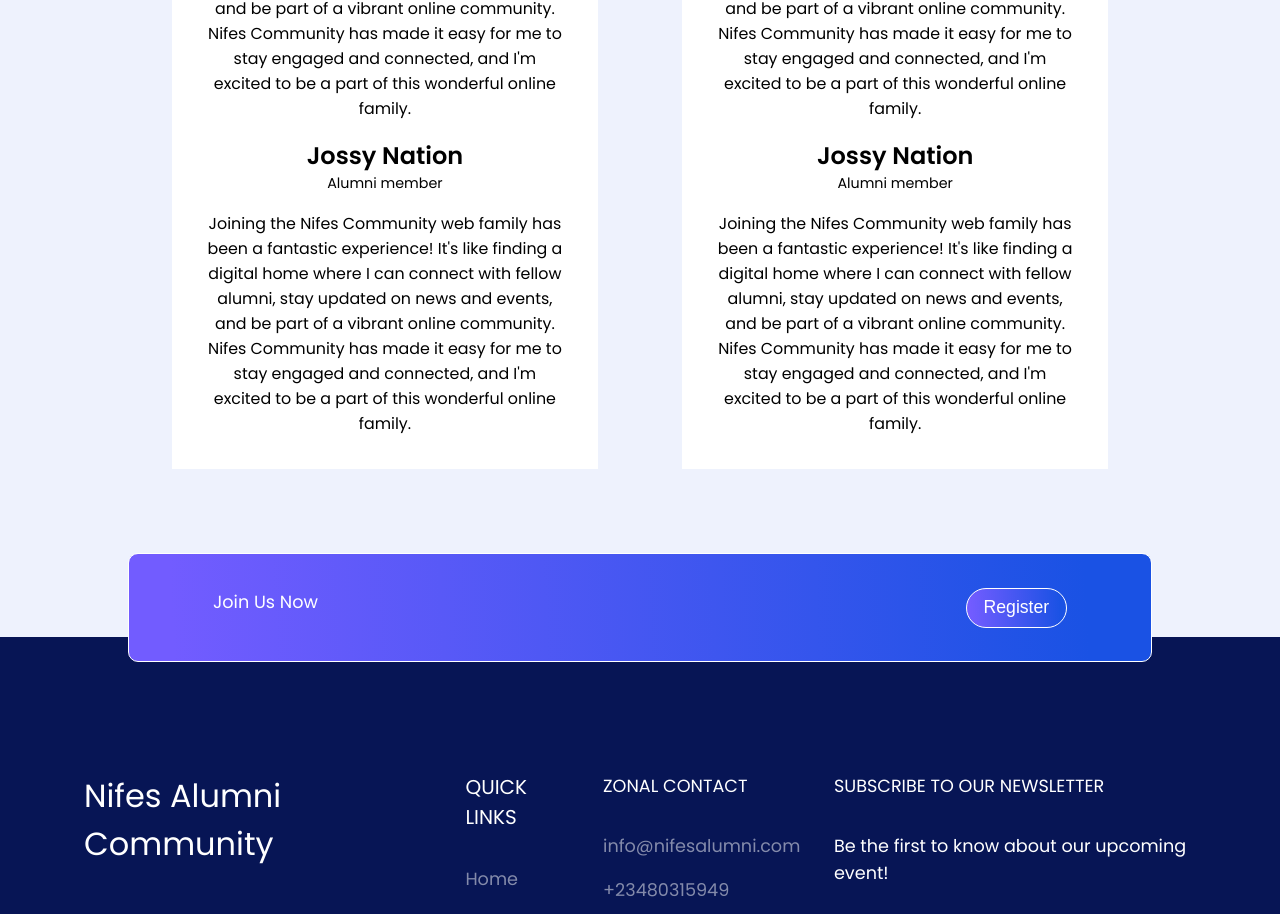
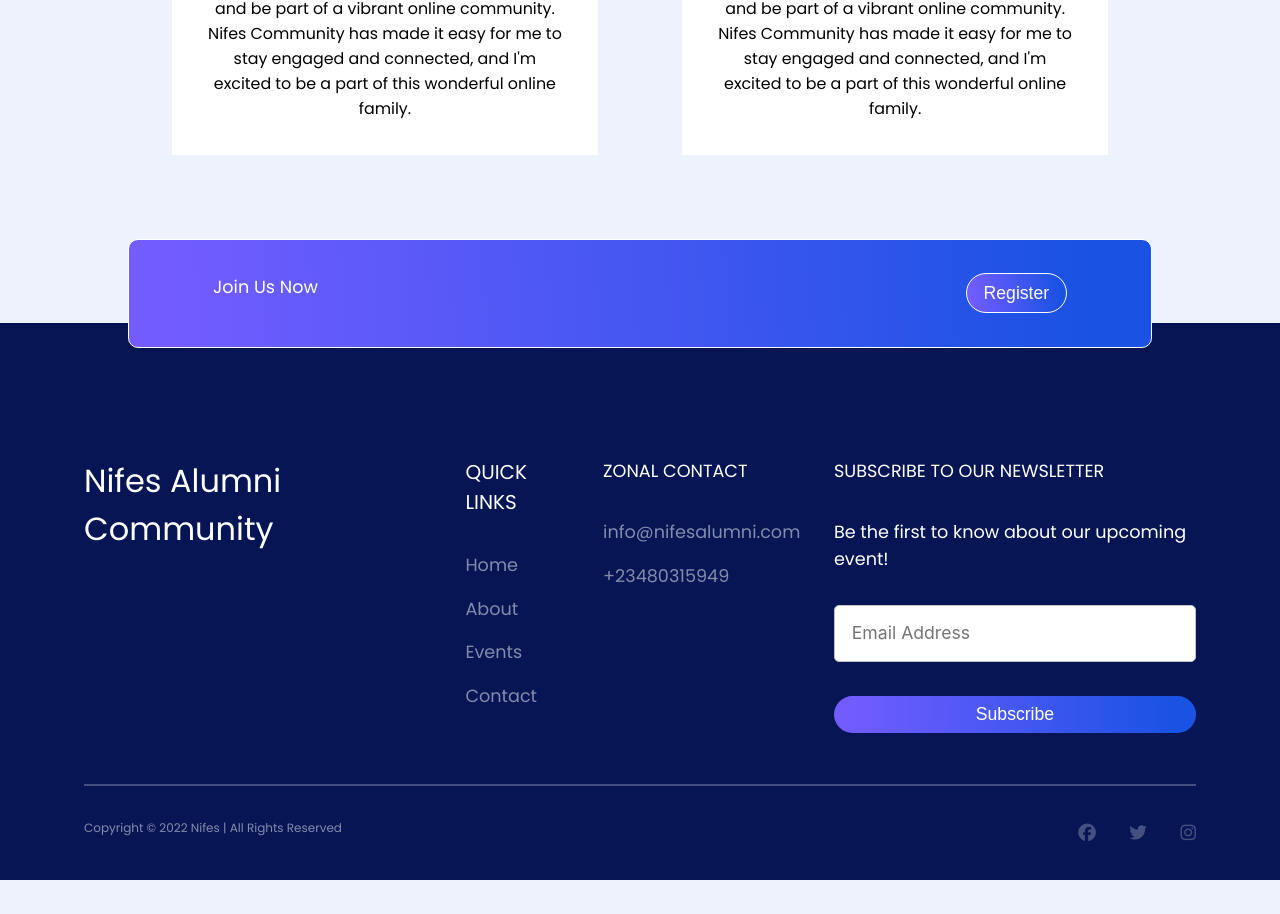
Before and after one commit to Jossy1238/nifes, a React (Vite) app: page / in a window 1280 px wide. Shown: the part 3192-4106 px from the top of the page. After the commit the page ends 4072 px from the top, so only its background shows below. Built offline with nearby package versions, Linux system fonts and the light colour scheme; no server answers.

Commit message:
New Update

```diff
--- a/src/pages/Home.jsx
+++ b/src/pages/Home.jsx
@@ -124,14 +124,6 @@ function Home(props) {
                                 <p>
                                 Joining the Nifes Community web family has been a fantastic experience! It's like finding a digital home where I can connect with fellow alumni, stay updated on news and events, and be part of a vibrant online community. Nifes Community has made it easy for me to stay engaged and connected, and I'm excited to be a part of this wonderful online family.
                                 </p>
-
-                                <div className='my-1'>
-                                    <h5 className='text-xl font-600'>Jossy Nation</h5>
-                                    <div>Alumni member</div>
-                                </div>
-                                <p>
-                                Joining the Nifes Community web family has been a fantastic experience! It's like finding a digital home where I can connect with fellow alumni, stay updated on news and events, and be part of a vibrant online community. Nifes Community has made it easy for me to stay engaged and connected, and I'm excited to be a part of this wonderful online family.
-                                </p>
                             </div>
                         ))}
                     </div>
```
